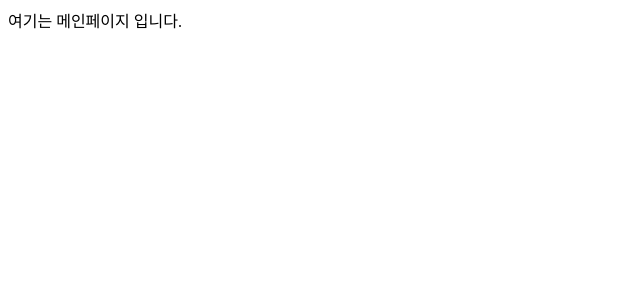
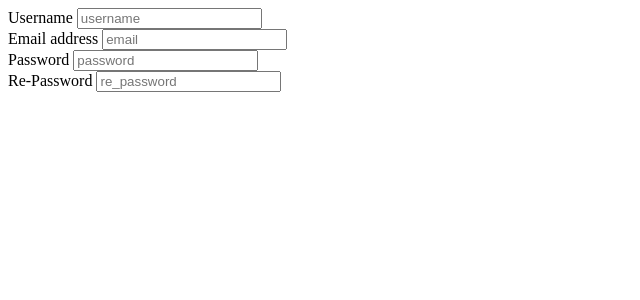
Before and after one commit to stufit/SMTMPROJECT, a Django app: page / in a window 1280 px wide. Shown: the top 300 px of the page, without its empty margins (0-640 px from the left). Run offline with Django 3.2, Linux system fonts and the light colour scheme; some libraries are stand-ins or nearby versions.

Commit message:
html코드 수정해야함.

```diff
--- a/backend/gtlab/kiwoom/templates/kiwoom/mainpage.html
+++ b/backend/gtlab/kiwoom/templates/kiwoom/mainpage.html
@@ -1,17 +1,40 @@
-<!DOCTYPE html>
-<!--[if lt IE 7]>      <html class="no-js lt-ie9 lt-ie8 lt-ie7"> <![endif]-->
-<!--[if IE 7]>         <html class="no-js lt-ie9 lt-ie8"> <![endif]-->
-<!--[if IE 8]>         <html class="no-js lt-ie9"> <![endif]-->
-<!--[if gt IE 8]>      <html class="no-js"> <!--<![endif]-->
-<html>
-    <head>
-        <meta charset="utf-8">
-        <title>메인페이지</title>
-    </head>
-    <body>
-    여기는 메인페이지 입니다.
-        <!--[if lt IE 7]>
-            <p class="browsehappy">You are using an <strong>outdated</strong> browser. Please <a href="#">upgrade your browser</a> to improve your experience.</p>
-        <![endif]-->
-    </body>
-</html>
+<div class="form-group">
+              <label for="username">Username</label>
+              <input
+                type="text"
+                class="form-control"
+                id="username"
+                placeholder="username"
+                name="username"
+              />
+            </div>
+            <div class="form-group">
+              <label for="email">Email address</label>
+              <input
+                type="email"
+                class="form-control"
+                id="email"
+                placeholder="email"
+                name="email"
+              />
+            </div>
+            <div class="form-group">
+              <label for="password">Password</label>
+              <input
+                type="password"
+                class="form-control"
+                id="password"
+                placeholder="password"
+                name="password"
+              />
+            </div>
+            <div class="form-group">
+              <label for="re_password">Re-Password</label>
+              <input
+                type="password"
+                class="form-control"
+                id="re_password"
+                placeholder="re_password"
+                name="re_password"
+              />
+            </div>
```
